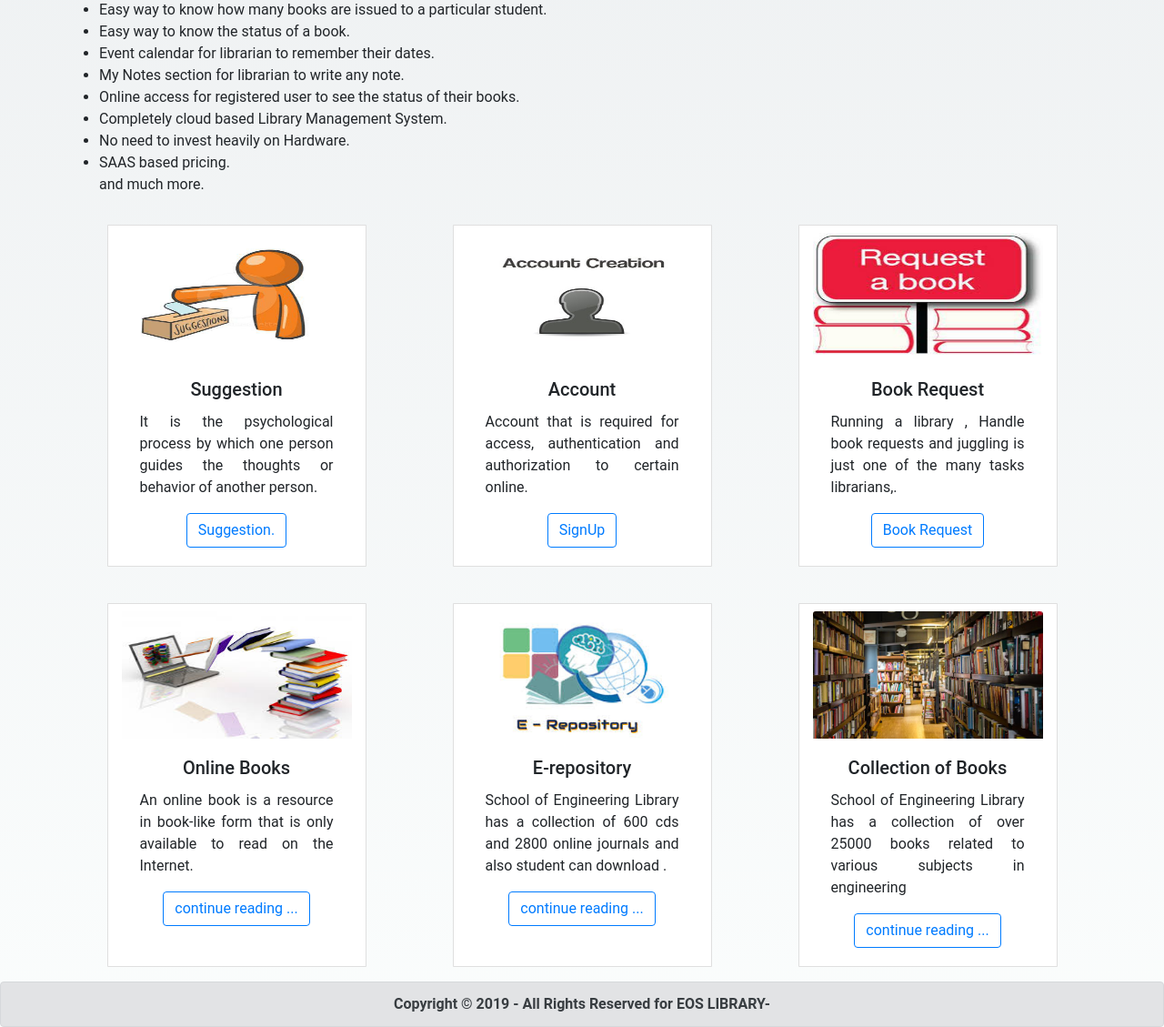
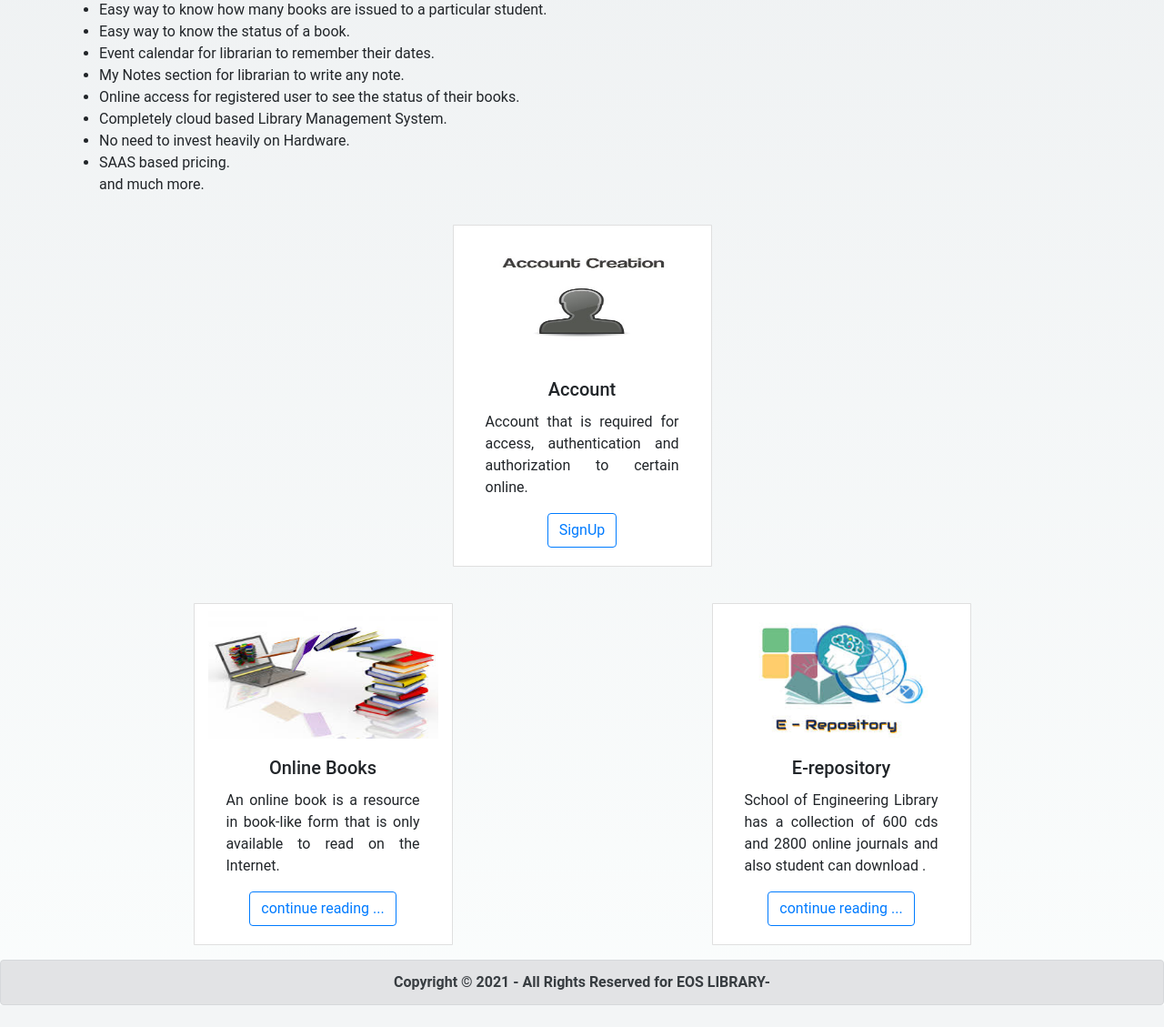
Before and after one commit to anuragftp/librarary-management-system, a Django app: page / in a window 1280 px wide. Shown: the part 1164-2293 px from the top of the page at 91% size. After the commit the page ends 2269 px from the top, so only its background shows below. Run offline with Django 3.2, Linux system fonts and the light colour scheme; some libraries are stand-ins or nearby versions.

Commit message:
changes in base template

```diff
--- a/core/templates/core/base.html
+++ b/core/templates/core/base.html
@@ -202,7 +202,7 @@
 
           {% block content %}{% endblock%}
           <div class="mb-0 mt-2 text-center alert alert-secondary" role="alert">
-              <strong>Copyright &copy; 2019 - All Rights Reserved for EOS LIBRARY-</strong>
+              <strong>Copyright &copy; 2021 - All Rights Reserved for EOS LIBRARY-</strong>
           </div>
 
     <!-- Optional JavaScript -->
--- a/core/templates/core/homepage.html
+++ b/core/templates/core/homepage.html
@@ -77,14 +77,14 @@
                   <div class="container ">
                         <div class="row my-4 mb-2">
 
-                          <div class="card mx-auto col-lg-3 my-2" style="width: 18rem;">
+                          <!-- <div class="card mx-auto col-lg-3 my-2" style="width: 18rem;">
                             <a href="/"><img src="{% static 'image/suggestion.jpg' %}" height="140px" class="card-img-top mt-2" alt="..."></a>
                                 <div class="card-body text-center">
                                 <h5 class="card-title ">Suggestion</h5>
                                 <p class="card-text text-justify">It is the psychological process by which one person guides the thoughts or behavior of another person.</p>
                                 <a href="/" class="btn btn-outline-primary ">Suggestion.</a>
                                 </div>
-                              </div>
+                              </div> -->
                               <div class="card mx-auto col-lg-3 my-2" style="width: 18rem;">
                                     <a href="/"><img src="{% static 'image/account.jpg' %}"  height="140px" class="card-img-top mt-2"  alt="..."></a>
                                     <div class="card-body text-center">
@@ -93,14 +93,14 @@
                                     <a href="{% url 'signup_view' %}" class="btn btn-outline-primary">SignUp</a>
                                     </div>
                                   </div>
-                                  <div class="card mx-auto col-lg-3 my-2" style="width: 18rem;">
+                                  <!-- <div class="card mx-auto col-lg-3 my-2" style="width: 18rem;">
                                     <a href="/"> <img src="{% static 'image/request.jpg' %}"  height="140px" class="card-img-top mt-2" data-toggle="modal" data-target="#booksearch" alt="..."></a>
                                         <div class="card-body text-center">
                                         <h5 class="card-title ">Book Request</h5>
                                         <p class="card-text text-justify">Running a library , Handle book requests and  juggling is just one of the many tasks librarians,.</p>
                                         <a href="/" class="btn btn-outline-primary ">Book Request</a>
                                         </div>
-                                      </div>
+                                      </div> -->
                         </div>
 
 
@@ -122,14 +122,14 @@
                                     <a href="#" class="btn btn-outline-primary">continue reading ...</a>
                                     </div>
                                   </div>
-                                  <div class="card  col-lg-3 mx-auto my-2" style="width: 18rem;">
+                                  <!-- <div class="card  col-lg-3 mx-auto my-2" style="width: 18rem;">
                                         <img src="{% static 'image/collbooks.jpg' %}"  height="140px" class="card-img-top mt-2" alt="...">
                                         <div class="card-body text-center">
                                         <h5 class="card-title ">Collection of Books</h5>
                                         <p class="card-text text-justify">School of Engineering Library has a collection of over 25000 books related to various subjects in engineering</p>
                                         <a href="#" class="btn btn-outline-primary ">continue reading ...</a>
                                         </div>
-                                      </div>
+                                      </div> -->
                         </div>
 
                     </div>
```
